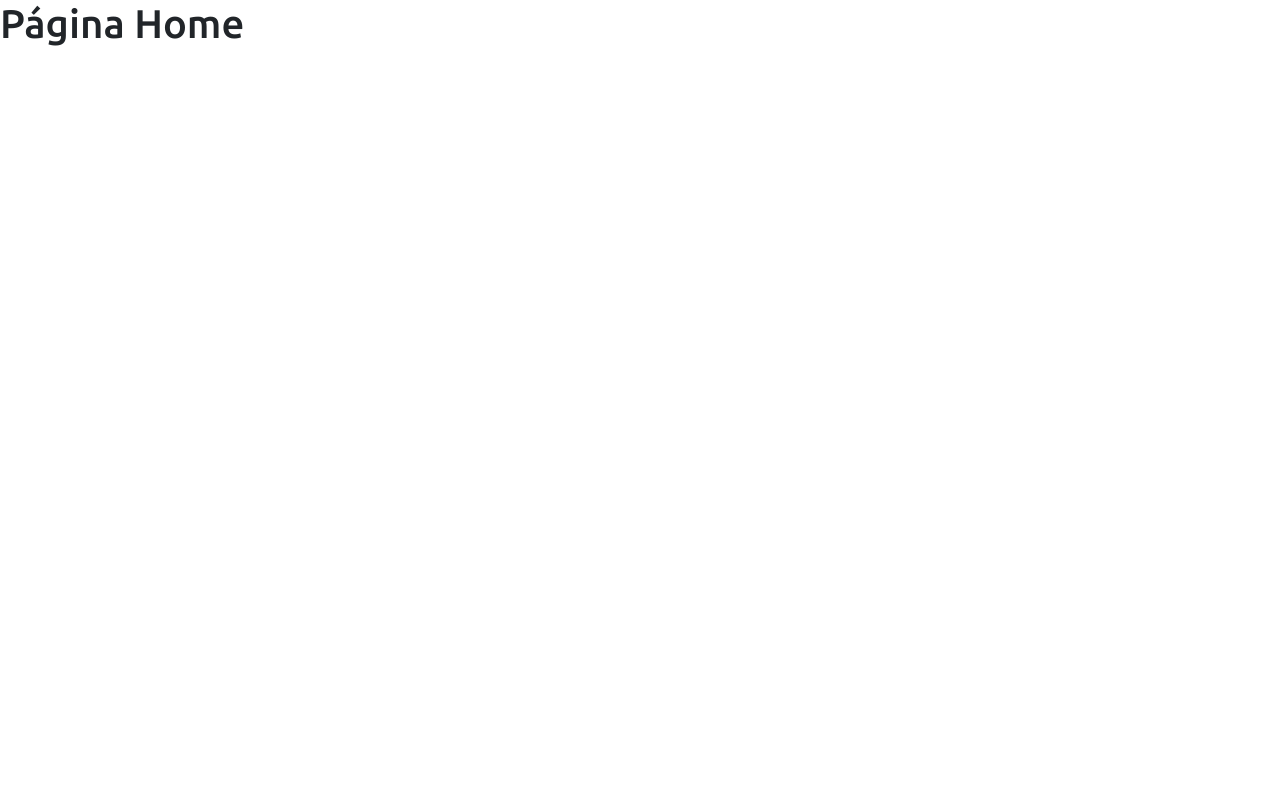
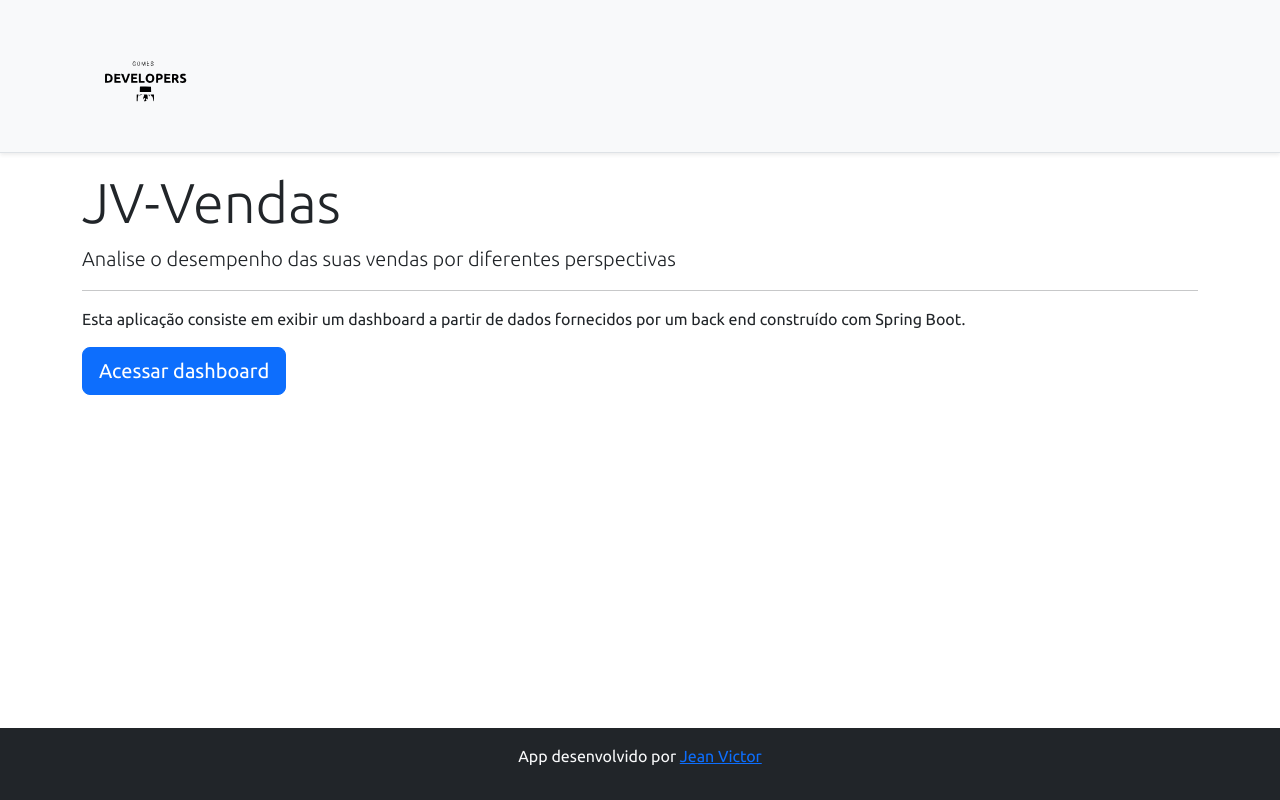
Before and after one commit to Je4nComJ/projeto-jvvendas, a React (Create React App) app in the folder frontend/: page / in a window 1280 px wide. Built offline with nearby package versions, Linux system fonts and the light colour scheme.

Commit message:
Home,navigation

```diff
--- a/frontend/src/Routes.tsx
+++ b/frontend/src/Routes.tsx
@@ -2,15 +2,15 @@
 import Home from "pages/Home";
 import { BrowserRouter, Route, Switch } from "react-router-dom";
 
-const Routes = () =>{
+const Routes = () => {
     return (
        <BrowserRouter>
            <Switch>
                 <Route path="/" exact>
                     <Home/>
                 </Route>
-                <Route path="/dashboard" >
-                    <Dashboard/>
+                <Route path="/dashboard">
+                    <Dashboard />
                 </Route>
            </Switch>
        </BrowserRouter>
--- a/frontend/src/components/NavBar/index.tsx
+++ b/frontend/src/components/NavBar/index.tsx
@@ -1,11 +1,14 @@
 import ImgDsDark from "assets/img/gomes-dark.svg";
+import { Link } from "react-router-dom";
 
 const NavBar = () => {
   return (
     <div className="d-flex flex-column flex-md-row align-items-center p-3 px-md-4 mb-3 bg-light border-bottom shadow-sm">
       <div className="container">
         <nav className="my-2 my-md-0 mr-md-3">
+          <Link to="/">
           <img src={ImgDsDark} alt="GomesDevelopers" width="120" />
+          </Link>
         </nav>
       </div>
     </div>
--- a/frontend/src/pages/Dashboard/index.tsx
+++ b/frontend/src/pages/Dashboard/index.tsx
@@ -4,7 +4,7 @@
 import Footer from "components/Footer";
 import NavBar from "components/NavBar";
 
-const Dashboard = () =>{
+const Dashboard = () => {
     return (
         <>
         <NavBar/>
--- a/frontend/src/pages/Home/index.tsx
+++ b/frontend/src/pages/Home/index.tsx
@@ -1,8 +1,24 @@
+import Footer from "components/Footer";
+import NavBar from "components/NavBar";
+import { Link } from "react-router-dom";
+
 const Home = () =>{
     return (
-        <div>
-            <h1>Página Home</h1>
+        <>
+        <NavBar/>
+        <div className="container">
+        <div className="jumbotron">
+            <h1 className="display-4">JV-Vendas</h1>
+            <p className="lead">Analise o desempenho das suas vendas por diferentes perspectivas</p>
+            <hr/>
+            <p>Esta aplicação consiste em exibir um dashboard a partir de dados fornecidos por um back end construído com Spring Boot.</p>
+            <Link className="btn btn-primary btn-lg" to="/dashboard">
+                Acessar  dashboard
+            </Link>
         </div>
+    </div>
+    <Footer/>
+    </>
     );
 }
 
```
Also changed, not shown: 1 other file (tests, documents, lock files or other folders).
